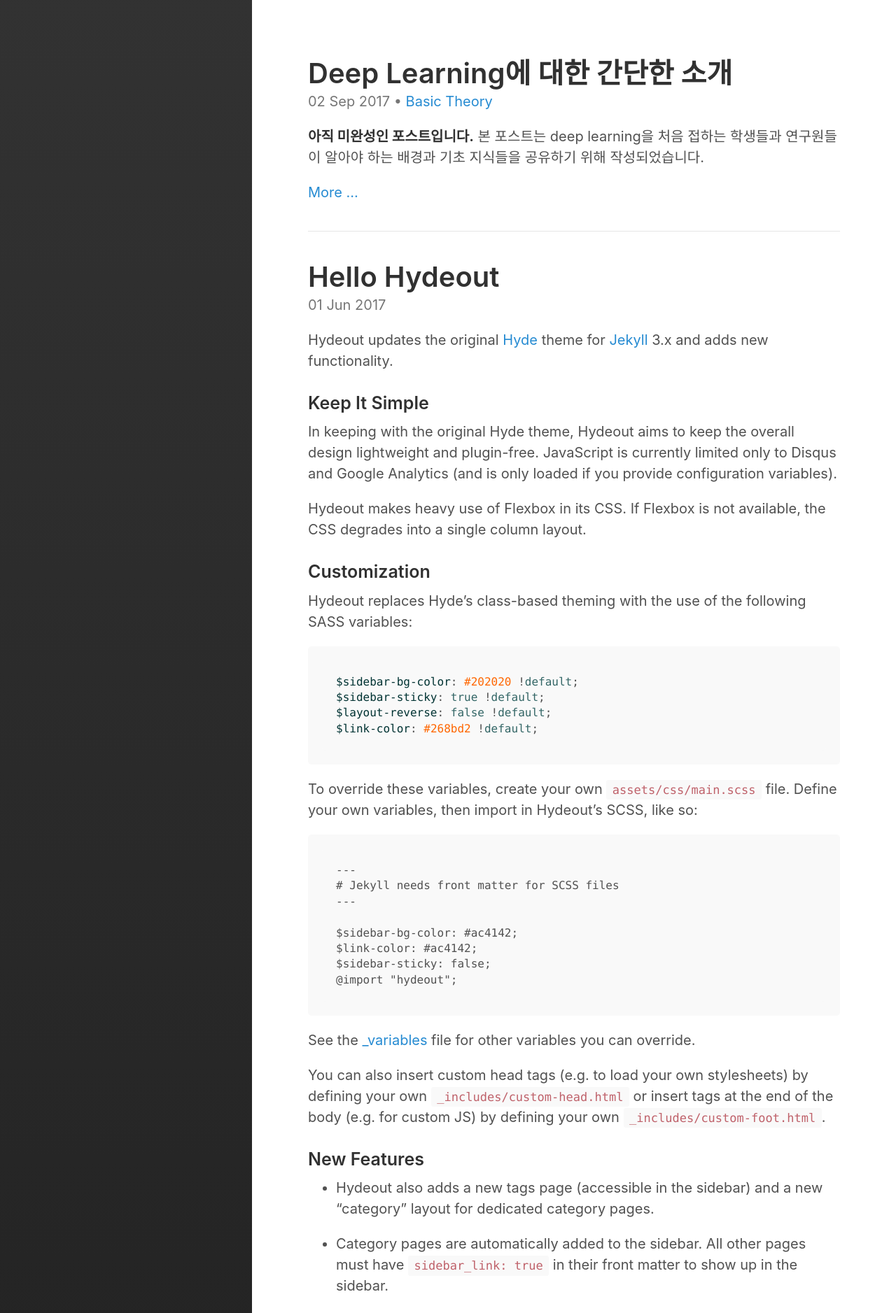
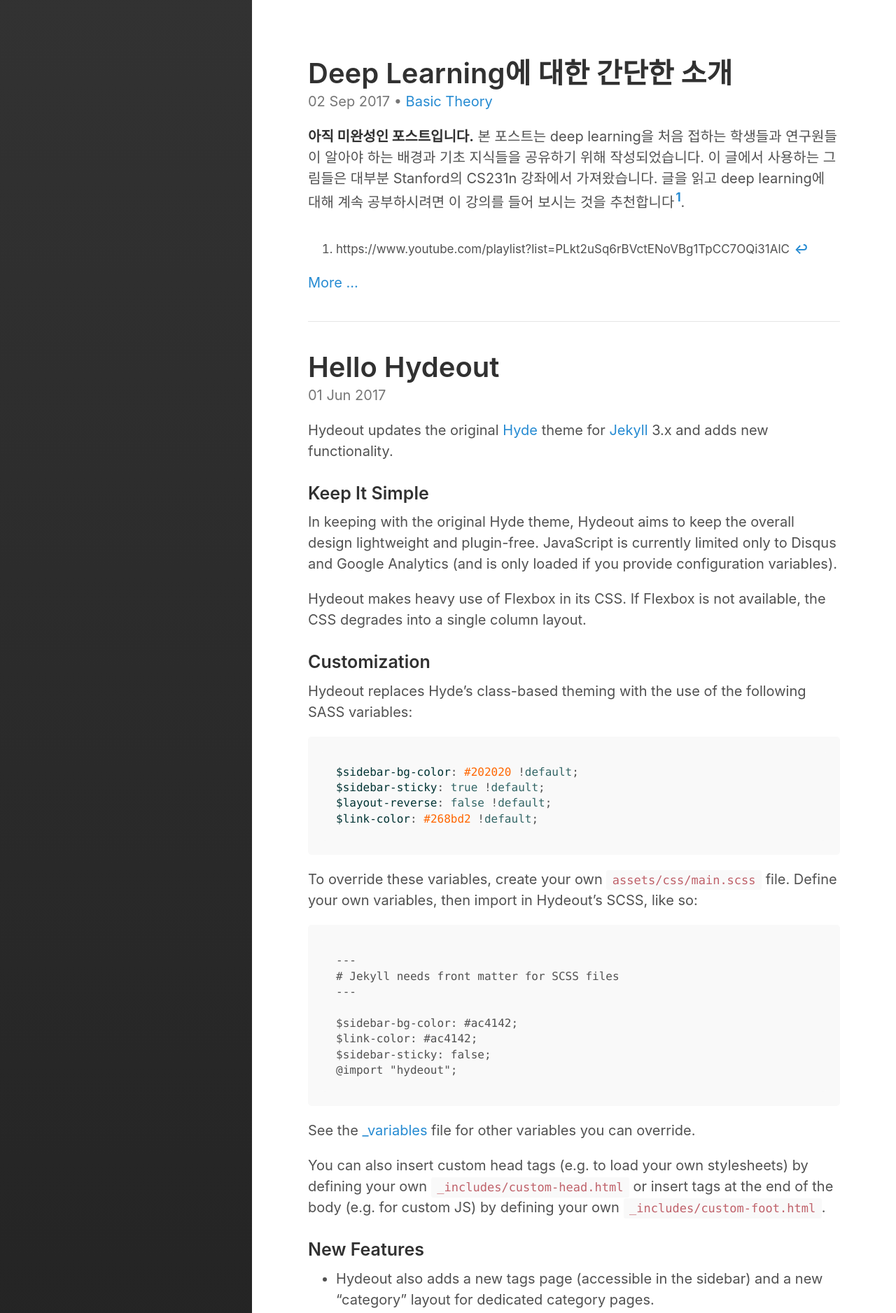
Before and after one commit to shnoh171/shnoh171.github.io, a Jekyll site: the page built from index.html, in a window 1280 px wide. Shown: the top 1877 px of the page at 70% size. Built offline with Jekyll 4.4.1, drawn with Linux system fonts in a browser that asks for light colours; the list of posts is cut into pages by our own code; some of the changed text lies outside the part shown.

Commit message:
Update introduction-to-deep-learning

```diff
--- a/_posts/2017-09-02-introduction-to-deep-learning.md
+++ b/_posts/2017-09-02-introduction-to-deep-learning.md
@@ -4,7 +4,7 @@
 categories:
   - Basic Theory
 ---
-**아직 미완성인 포스트입니다.** 본 포스트는 deep learning을 처음 접하는 학생들과 연구원들이 알아야 하는 배경과 기초 지식들을 공유하기 위해 작성되었습니다.
+**아직 미완성인 포스트입니다.** 본 포스트는 deep learning을 처음 접하는 학생들과 연구원들이 알아야 하는 배경과 기초 지식들을 공유하기 위해 작성되었습니다. 이 글에서 사용하는 그림들은 대부분 Stanford의 CS231n 강좌에서 가져왔습니다. 글을 읽고 deep learning에 대해 계속 공부하시려면 이 강의를 들어 보시는 것을 추천합니다[^CS231n16_YouTube].
 
 ### Deep Learning이란 무엇인가
 2015년, deep learning의 대가 세 사람(Yann Lecun, Yoshua Bengio, Geoffrey Hinton)이 Nature에 deep learning의 발전을 정리하는 논문을 게재하였습니다[^LeCun15]. 이 논문에서 정의하는 deep learning은 아래의 한 문장으로 요약할 수 있습니다.
@@ -61,6 +61,7 @@
   4. 돈이 됨?, 가능성 있음?
 * 이제 간단히 이론에 대해 알아보겠음
 
+[^CS231n16_YouTube]: https://www.youtube.com/playlist?list=PLkt2uSq6rBVctENoVBg1TpCC7OQi31AlC
 [^LeCun15]: Y. Lecun, Y. Bengio, and G. Hinton, "Deep learning," Nature, 2015.
 [^Bengio13]: Y. Bengio, A. Courville, and P. Vincent, "Representation Learning: A Review and New Perspectives," IEEE Transactions on Pattern Analysis and Machine Intelligence, 2013.
 [^CS231n17]: http://cs231n.stanford.edu
```
